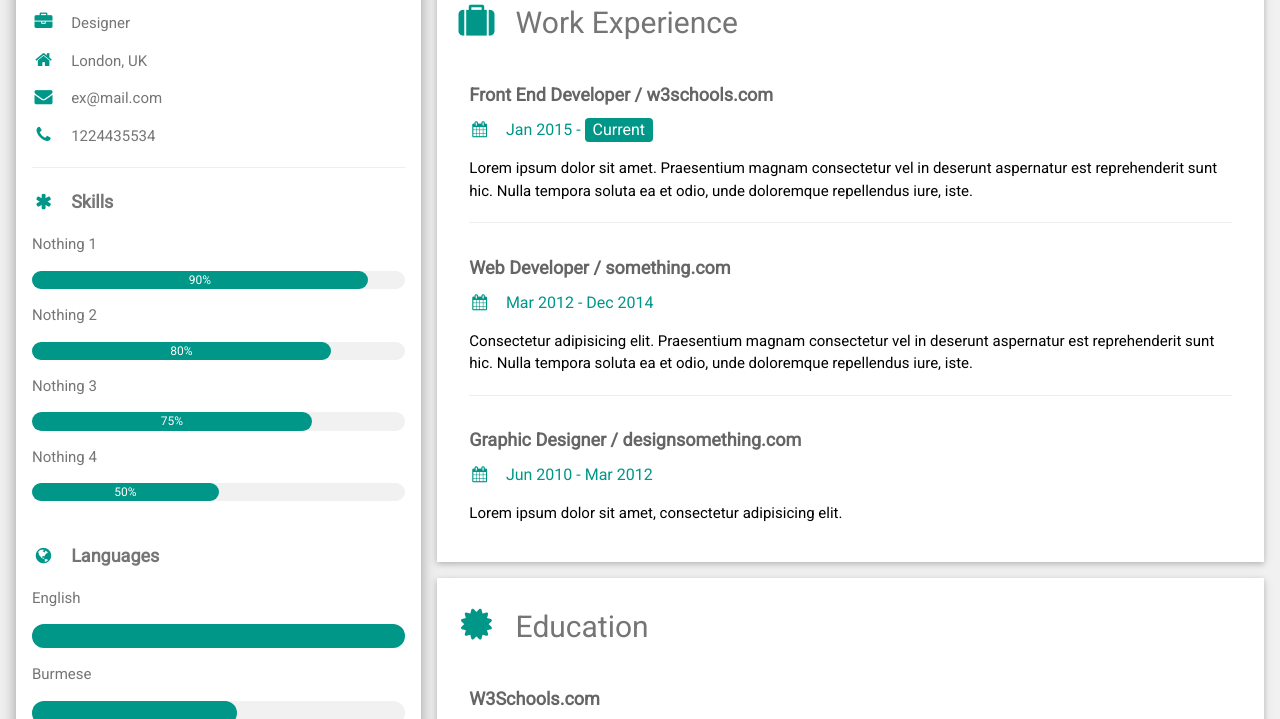
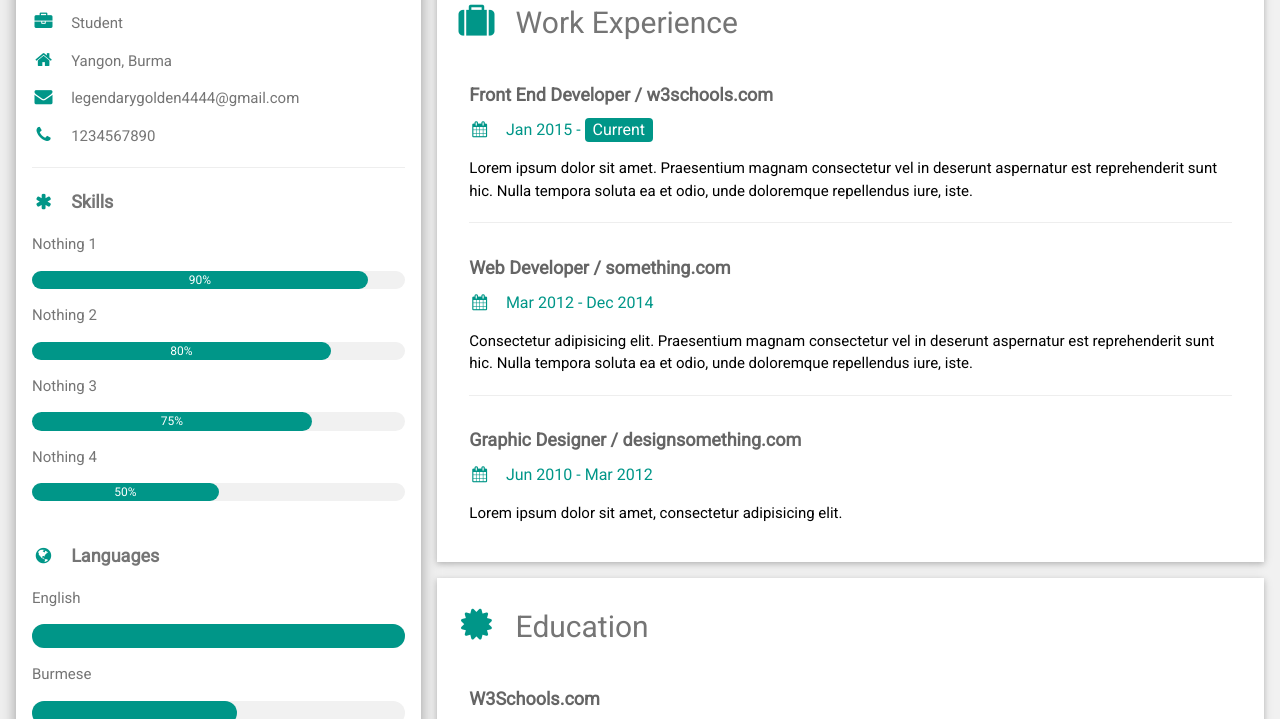
Before and after one commit to Fi1ick/Fi1ick.github.io, a plain HTML site: page index.html in a window 1280 px wide. Shown: the part 42-761 px from the top of the page. Drawn offline with nearby package versions, Linux system fonts and the light colour scheme.

Commit message:
Update index.html

```diff
--- a/index.html
+++ b/index.html
@@ -29,10 +29,10 @@ html,body,h1,h2,h3,h4,h5,h6 {font-family: "Roboto", sans-serif}
             </div>
           </div>
           <div class="w3-container">
-            <p><i class="fa fa-briefcase fa-fw w3-margin-right w3-large w3-text-teal"></i>Designer</p>
-            <p><i class="fa fa-home fa-fw w3-margin-right w3-large w3-text-teal"></i>London, UK</p>
-            <p><i class="fa fa-envelope fa-fw w3-margin-right w3-large w3-text-teal"></i>ex@mail.com</p>
-            <p><i class="fa fa-phone fa-fw w3-margin-right w3-large w3-text-teal"></i>1224435534</p>
+            <p><i class="fa fa-briefcase fa-fw w3-margin-right w3-large w3-text-teal"></i>Student</p>
+            <p><i class="fa fa-home fa-fw w3-margin-right w3-large w3-text-teal"></i>Yangon, Burma</p>
+            <p><i class="fa fa-envelope fa-fw w3-margin-right w3-large w3-text-teal"></i>legendarygolden4444@gmail.com</p>
+            <p><i class="fa fa-phone fa-fw w3-margin-right w3-large w3-text-teal"></i>1234567890</p>
             <hr>
 
             <p class="w3-large"><b><i class="fa fa-asterisk fa-fw w3-margin-right w3-text-teal"></i>Skills</b></p>
```
